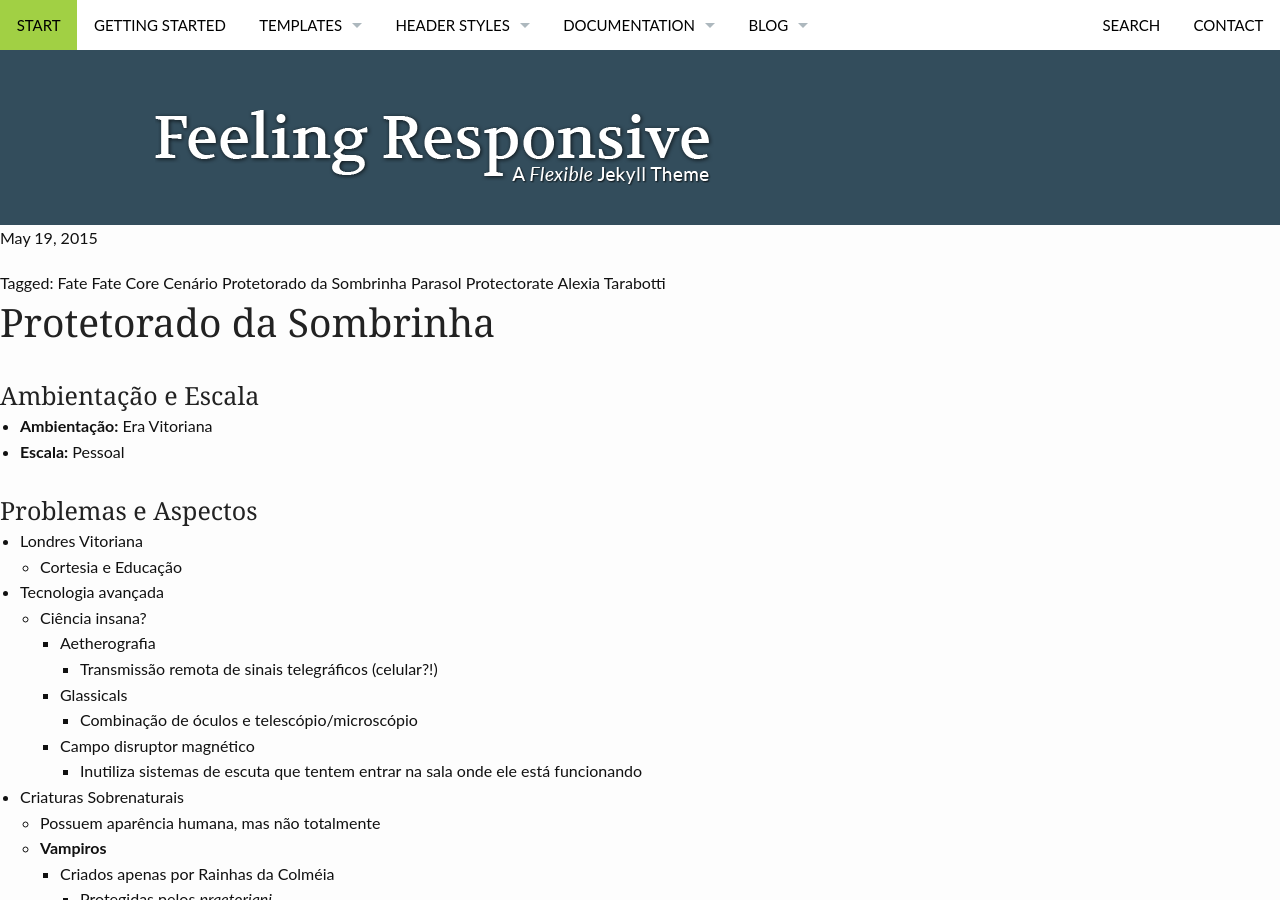
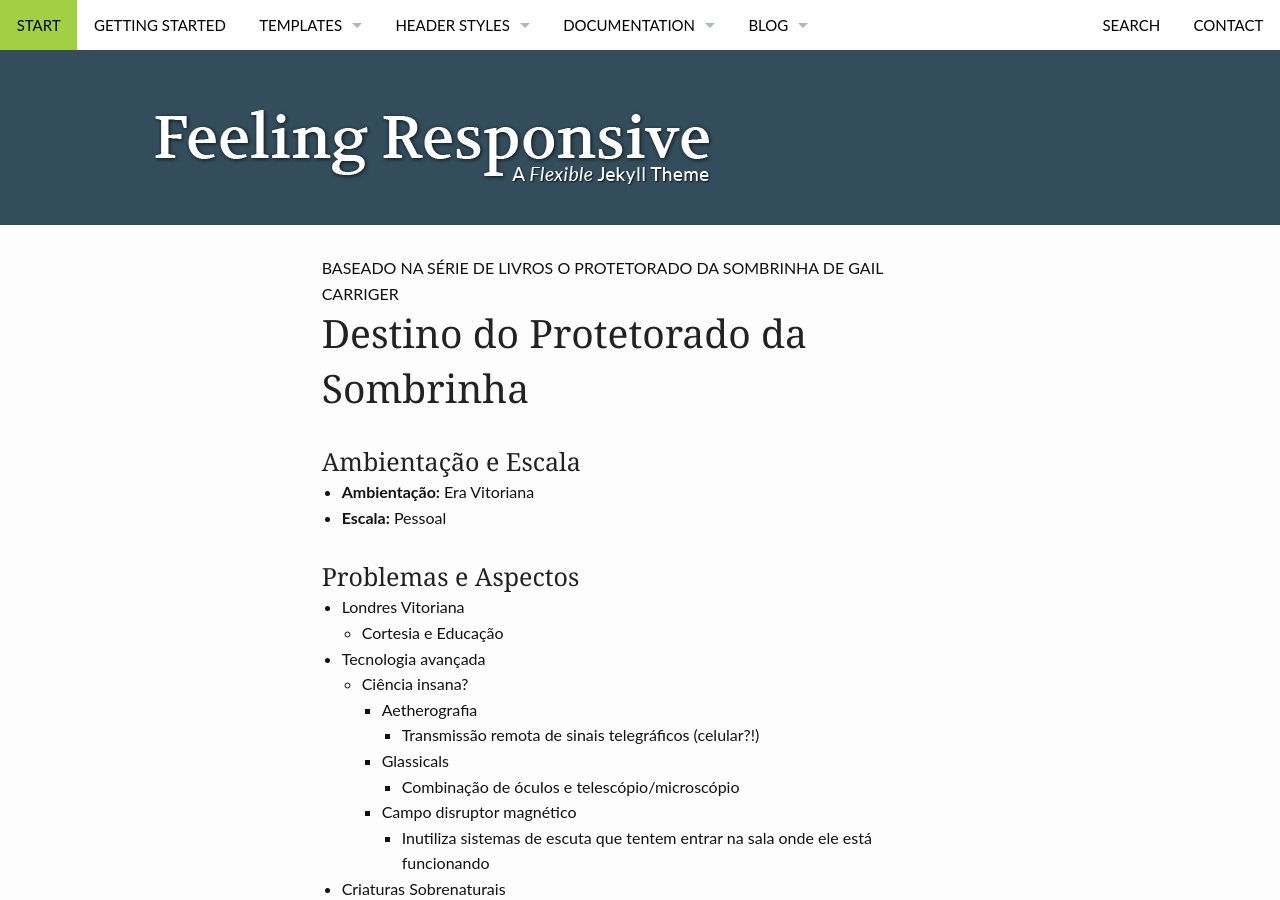
Before and after one commit to fabiocosta0305/fabiocosta0305.github.io-old, a Jekyll site: the page built from _posts/RPG/2015-05-19-DestinoDoProtetoradoDaSombrinha-cenario.md, in a window 1280 px wide and 900 px high. Built offline with Jekyll 4.4.1, drawn with Linux system fonts in a browser that asks for light colours; some of the changed text lies outside the part shown.

Commit message:
Mudando tema Jekyll - Feeling Responsible

```diff
--- a/_posts/RPG/2015-05-19-DestinoDoProtetoradoDaSombrinha-cenario.md
+++ b/_posts/RPG/2015-05-19-DestinoDoProtetoradoDaSombrinha-cenario.md
@@ -1,11 +1,17 @@
 ---
-title: Destino do Protetorado da Sombrinha - Problemas e Aspectos
-layout: post
-tags: ["Fate","Fate Core","Cenário", "Protetorado da Sombrinha", "Parasol Protectorate", "Alexia Tarabotti"]
+title: Destino do Protetorado da Sombrinha
+subheadline: baseado na série de livros O Protetorado da Sombrinha de Gail Carriger
+layout: page
+categories:
+ - RPG
+tags:
+ - Fate
+ - Fate Core
+ - Cenário
+ - Protetorado da Sombrinha
+ - Parasol Protectorate
+ - Alexia Tarabotti
 ---
-
-Protetorado da Sombrinha
-========================
 
 ### Ambientação e Escala
 
```
